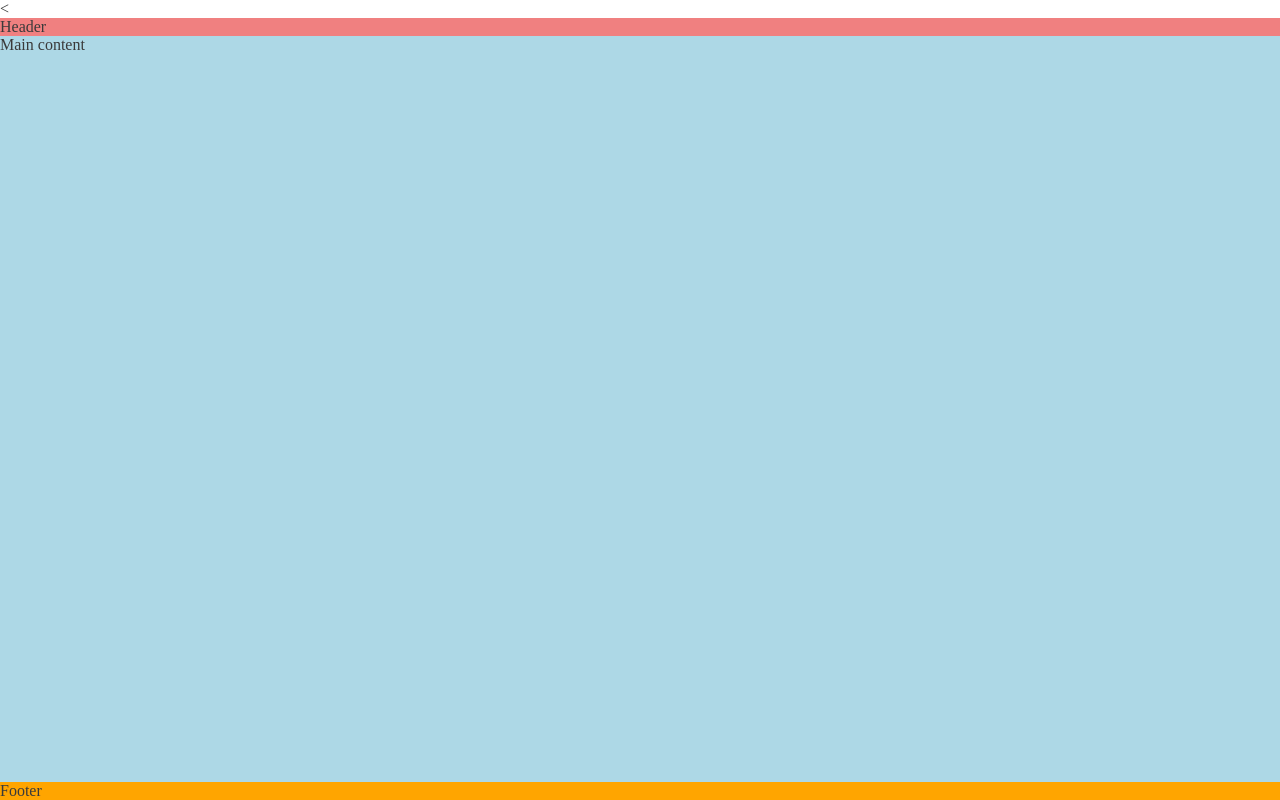
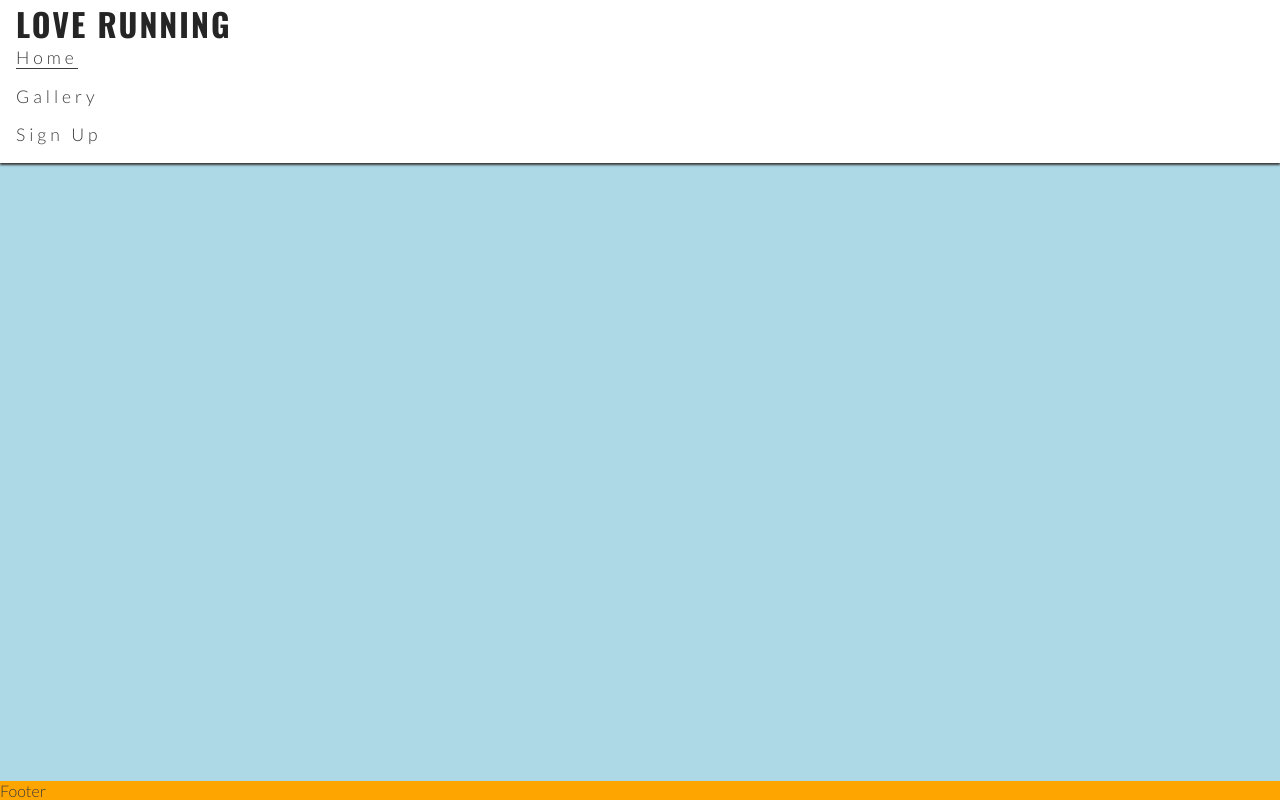
Before and after one commit to Marso22/love-running2, a plain HTML site: page index.html in a window 1280 px wide. Drawn offline with nearby package versions, Linux system fonts and the light colour scheme.

Commit message:
Style the navbar menu

```diff
--- a/assets/css/style.css
+++ b/assets/css/style.css
@@ -1,3 +1,6 @@
+/* Google fonts import */
+@import url("https://fonts.googleapis.com/css2?family=Lato:wght@300&family=Oswald:wght@200;300;400;500;600;700&display=swap");
+
 /* Asterisk wildcard selector to override default styles added by the browser */
 * {
     padding: 0;
@@ -12,11 +15,43 @@ body {
     flex-direction: column;
     /* Generic project styles */
     color: #3a3a3a;
+    font-family: "Lato", sans-serif;
 }
 
 /* Header */
 header {
-    background-color: lightcoral;
+    background-color: #ffffff;
+    padding: 0 1rem;
+    position: fixed;
+    z-index: 99;
+    width: 100%;
+    box-shadow: 0 2px 2px #3a3a3a;
+}
+
+header a {
+    text-decoration: none;
+    color: inherit;
+}
+
+h1 {
+    font-family: "Oswald", sans-serif;
+    text-transform: uppercase;
+    letter-spacing: 2px;
+    color: #252525;
+}
+
+#menu {
+    font-size: 110%;
+    letter-spacing: 4px;
+    list-style-type: none;
+}
+
+#menu > li {
+    margin-bottom: 1em;
+}
+
+.active {
+    border-bottom: 1px solid #3a3a3a;
 }
 
 /* Main content */
--- a/index.html
+++ b/index.html
@@ -1,4 +1,4 @@
-<<!DOCTYPE html>
+<!DOCTYPE html>
 <html lang="en">
 
 <head>
@@ -21,7 +21,18 @@
 
 <body>
     <!-- Header -->
-        <header>Header</header>
+    <header>
+        <a href="index.html">
+            <h1 id="logo">Love Running</h1>
+        </a>
+        <nav>
+            <ul id="menu">
+                <li><a href="" class="active">Home</a></li>
+                <li><a href="">Gallery</a></li>
+                <li><a href="">Sign Up</a></li>
+            </ul>
+        </nav>
+    </header>
 
     <!-- Main content -->
     <main>Main content</main>
```
Lines whose indentation alone changed are shown as unchanged.
